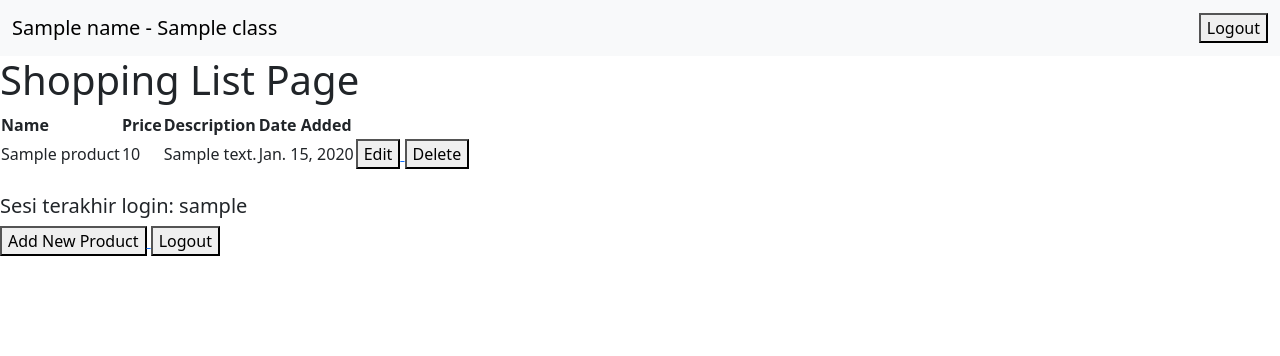
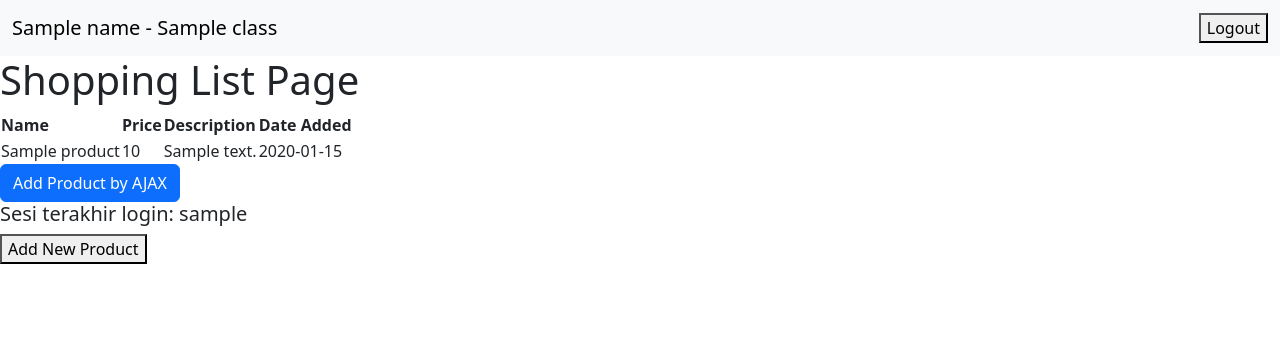
Before and after one commit to Fec16/shopping-list, a Django app: template main/templates/main.html in a window 1280 px wide. Shown: the top 356 px of the page. Run offline with Django 4.2, Linux system fonts and the light colour scheme; tables that the repository leaves empty hold one stand-in row (values such as "Sample post"); the template is opened without the code that fills it: values that come from a table or form of the project are taken from there, most other values are stand-ins (such as "Sample title", 1, 10 or a date in 2020).

Commit message:
Tutorial 5

```diff
--- a/main/templates/main.html
+++ b/main/templates/main.html
@@ -13,37 +13,41 @@
     </nav>
     <h1>Shopping List Page</h1>
 
-    <table>
-        <tr>
-            <th>Name</th>
-            <th>Price</th>
-            <th>Description</th>
-            <th>Date Added</th>
-        </tr>
+    <table id="product_table"></table>
 
-        {% comment %} Berikut cara memperlihatkan data produk di bawah baris ini {% endcomment %}
+    <div class="modal fade" id="exampleModal" tabindex="-1" aria-labelledby="exampleModalLabel" aria-hidden="true">
+        <div class="modal-dialog">
+            <div class="modal-content">
+                <div class="modal-header">
+                    <h1 class="modal-title fs-5" id="exampleModalLabel">Add New Product</h1>
+                    <button type="button" class="btn-close" data-bs-dismiss="modal" aria-label="Close"></button>
+                </div>
+                <div class="modal-body">
+                    <form id="form" onsubmit="return false;">
+                        {% csrf_token %}
+                        <div class="mb-3">
+                            <label for="name" class="col-form-label">Name:</label>
+                            <input type="text" class="form-control" id="name" name="name"></input>
+                        </div>
+                        <div class="mb-3">
+                            <label for="price" class="col-form-label">Price:</label>
+                            <input type="number" class="form-control" id="price" name="price"></input>
+                        </div>
+                        <div class="mb-3">
+                            <label for="description" class="col-form-label">Description:</label>
+                            <textarea class="form-control" id="description" name="description"></textarea>
+                        </div>
+                    </form>
+                </div>
+                <div class="modal-footer">
+                    <button type="button" class="btn btn-secondary" data-bs-dismiss="modal">Close</button>
+                    <button type="button" class="btn btn-primary" id="button_add" data-bs-dismiss="modal">Add Product</button>
+                </div>
+            </div>
+        </div>
+    </div>
 
-        {% for product in products %}
-            <tr>
-                <td>{{product.name}}</td>
-                <td>{{product.price}}</td>
-                <td>{{product.description}}</td>
-                <td>{{product.date_added}}</td>
-                <td>
-                    <a href="{% url 'main:edit_product' product.pk %}">
-                        <button>
-                            Edit
-                        </button>
-                    </a>
-                    <a href="{% url 'main:delete_product' product.pk %}">
-                        <button>
-                            Delete
-                        </button>
-                    </a>
-                </td>
-            </tr>
-        {% endfor %}
-    </table>
+    <button type="button" class="btn btn-primary" data-bs-toggle="modal" data-bs-target="#exampleModal">Add Product by AJAX</button>
 
     <br />
 
@@ -55,10 +59,44 @@
         </button>
     </a>
 
-    <a href="{% url 'main:logout' %}">
-        <button>
-            Logout
-        </button>
-    </a>
+    <script>
+        async function getProducts() {
+            return fetch("{% url 'main:get_product_json' %}").then((res) => res.json())
+        }
 
+        async function refreshProducts() {
+            document.getElementById("product_table").innerHTML = ""
+            const products = await getProducts()
+            let htmlString = `<tr>
+                <th>Name</th>
+                <th>Price</th>
+                <th>Description</th>
+                <th>Date Added</th>
+            </tr>`
+            products.forEach((item) => {
+                htmlString += `\n<tr>
+                <td>${item.fields.name}</td>
+                <td>${item.fields.price}</td>
+                <td>${item.fields.description}</td>
+                <td>${item.fields.date_added}</td>
+            </tr>`
+            })
+
+            document.getElementById("product_table").innerHTML = htmlString
+        }
+
+        refreshProducts()
+
+        function addProduct() {
+            fetch("{% url 'main:add_product_ajax' %}", {
+                method: "POST",
+                body: new FormData(document.querySelector('#form'))
+            }).then(refreshProducts)
+
+            document.getElementById("form").reset()
+            return false
+        }
+
+        document.getElementById("button_add").onclick = addProduct
+    </script>
 {% endblock content %}
--- a/main/urls.py
+++ b/main/urls.py
@@ -1,7 +1,7 @@
 from django.urls import path
 from main.views import show_main, create_product, show_xml, show_json, show_xml_by_id, show_json_by_id
-from main.views import register, login_user, logout_user
-from main.views import edit_product, delete_product
+from main.views import register, login_user, logout_user, edit_product, delete_product
+from main.views import get_product_json, add_product_ajax
 
 app_name = 'main'
 
@@ -17,4 +17,6 @@ urlpatterns = [
     path('logout/', logout_user, name='logout'),
     path('edit-product/<int:id>', edit_product, name='edit_product'),
     path('delete/<int:id>', delete_product, name='delete_product'),
+    path('get-product/', get_product_json, name='get_product_json'),
+    path('create-product-ajax/', add_product_ajax, name='add_product_ajax'),
 ]
--- a/main/views.py
+++ b/main/views.py
@@ -1,26 +1,26 @@
+import datetime
 from django.shortcuts import render
-from django.http import HttpResponseRedirect
+from django.http import HttpResponseNotFound, HttpResponseRedirect, HttpResponse
 from main.forms import ProductForm
 from django.urls import reverse
+from django.core import serializers
 from main.models import Product
-from django.http import HttpResponse
-from django.core import serializers
 from django.shortcuts import redirect
 from django.contrib.auth.forms import UserCreationForm
 from django.contrib import messages
 from django.contrib.auth import authenticate, login, logout
 from django.contrib.auth.decorators import login_required
-import datetime
+from django.views.decorators.csrf import csrf_exempt
 
 @login_required(login_url='/login')
 def show_main(request):
-    products = Product.objects.all()
+    products = Product.objects.filter(user=request.user)
 
     context = {
-        'name': request.user.username,
-        'class': 'PBP F',
+        'name': request.user.username, # Nama kamu
+        'class': 'PBP F', # Kelas PBP kamu
         'products': products,
-        'last_login': request.COOKIES.get('last_login'),
+        'last_login': request.COOKIES['last_login'],
     }
 
     return render(request, "main.html", context)
@@ -71,10 +71,10 @@ def login_user(request):
         password = request.POST.get('password')
         user = authenticate(request, username=username, password=password)
         if user is not None:
-                login(request, user)
-                response = HttpResponseRedirect(reverse("main:show_main"))
-                response.set_cookie('last_login', str(datetime.datetime.now()))
-                return response
+            login(request, user)
+            response = HttpResponseRedirect(reverse("main:show_main"))
+            response.set_cookie('last_login', str(datetime.datetime.now()))
+            return response
         else:
             messages.info(request, 'Sorry, incorrect username or password. Please try again.')
     context = {}
@@ -108,3 +108,22 @@ def delete_product(request, id):
     product.delete()
     # Kembali ke halaman awal
     return HttpResponseRedirect(reverse('main:show_main'))
+
+def get_product_json(request):
+    product_item = Product.objects.all()
+    return HttpResponse(serializers.serialize('json', product_item))
+
+@csrf_exempt
+def add_product_ajax(request):
+    if request.method == 'POST':
+        name = request.POST.get("name")
+        price = request.POST.get("price")
+        description = request.POST.get("description")
+        user = request.user
+
+        new_product = Product(name=name, price=price, description=description, user=user)
+        new_product.save()
+
+        return HttpResponse(b"CREATED", status=201)
+
+    return HttpResponseNotFound()
```
Also changed, not shown: templates/base.html (+9 -3 lines), 1 other file. Lines whose indentation alone changed are shown as unchanged.
